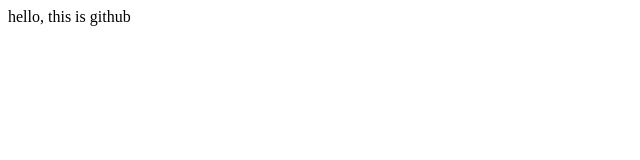
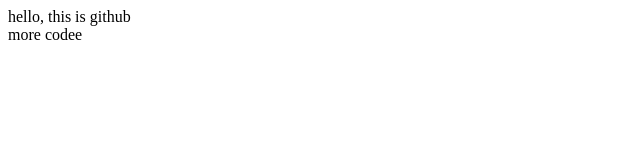
Before and after one commit to godspeed777/youtube.demo, a plain HTML site: page WebContent/index.html in a window 1280 px wide. Shown: the full height of the page, 0-640 px from the left. Drawn offline with Linux system fonts and the light colour scheme.

Commit message:
more changes to index

```diff
--- a/WebContent/index.html
+++ b/WebContent/index.html
@@ -8,5 +8,8 @@
 
 hello, this is github
 
+<br>
+more codee
+
 </body>
 </html>
```
